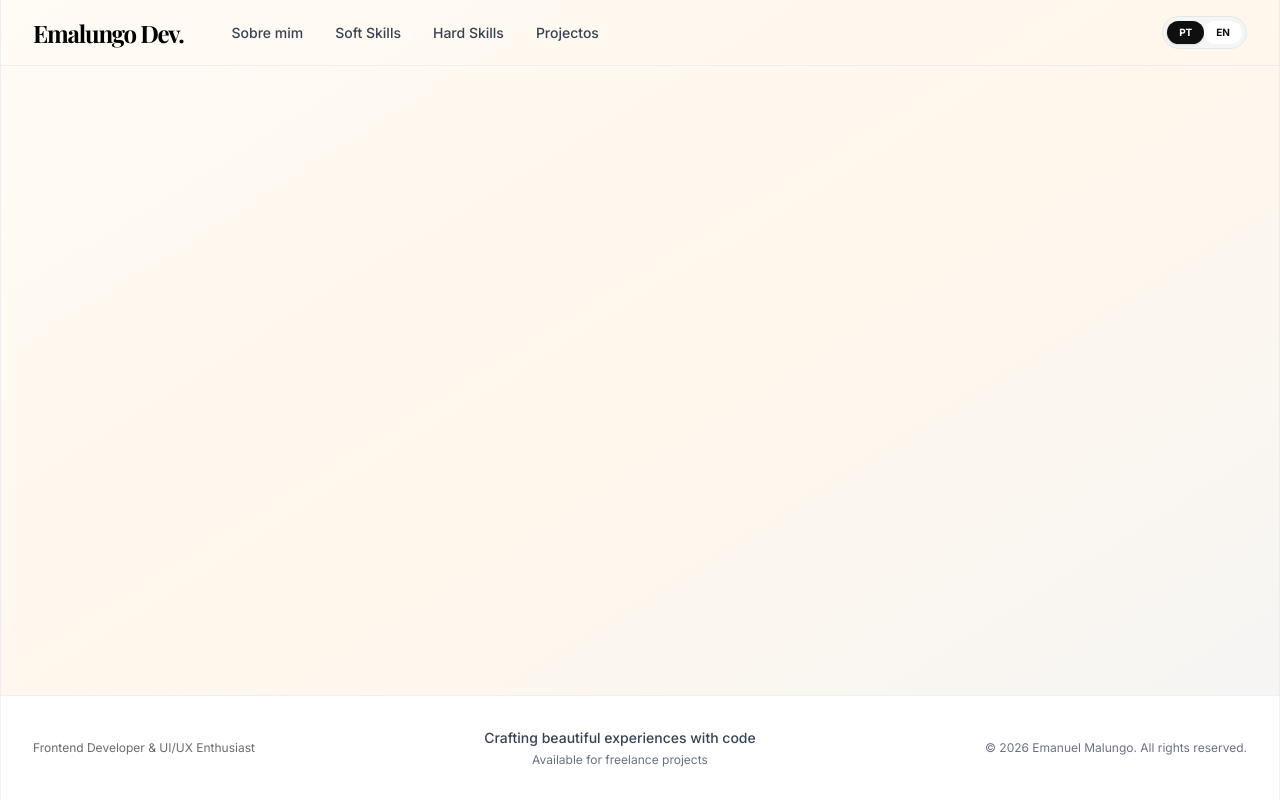
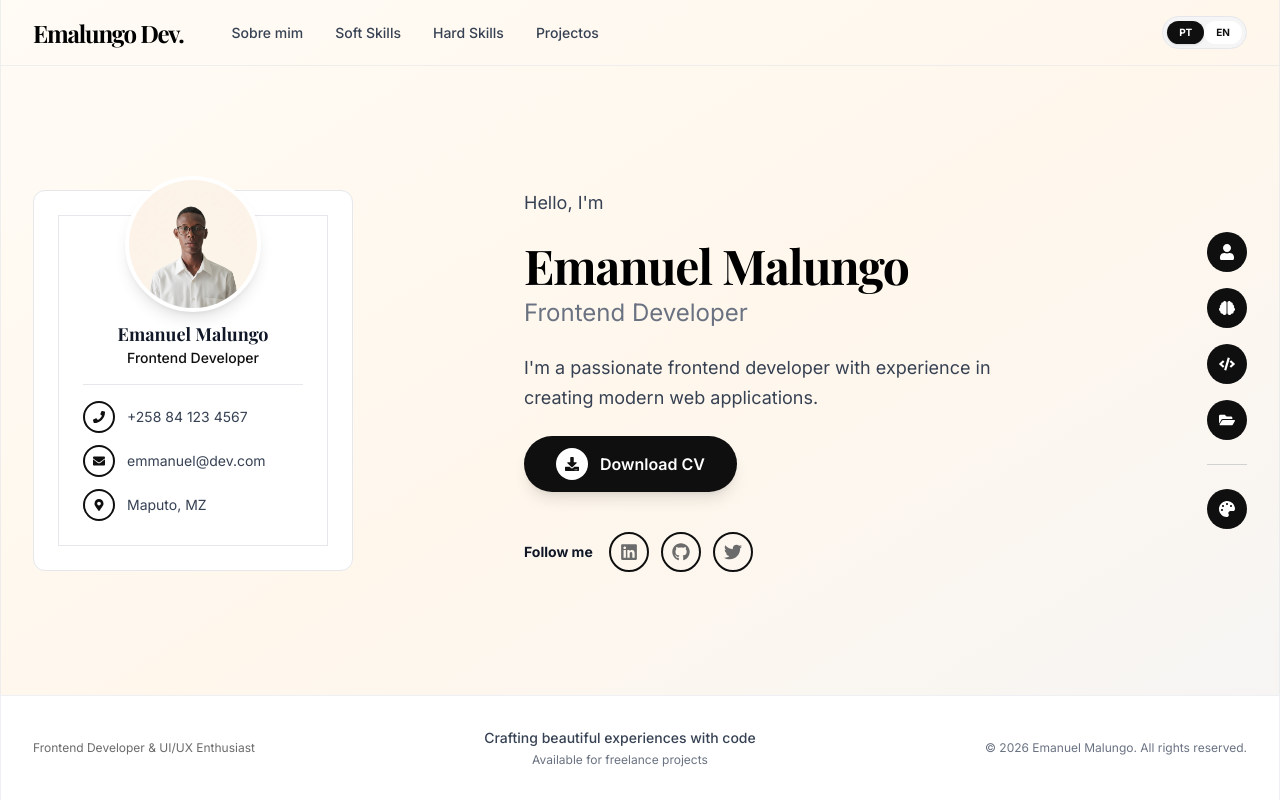
Before and after one commit to emanuel-malungo/emalungo.dev, a Next.js app: page / in a window 1280 px wide. Built offline with nearby package versions, Linux system fonts and the light colour scheme; a web font is replaced by a local one.

Commit message:
Estrutura de código refactor para melhorar a legibilidade e manutenção

```diff
--- a/package.json
+++ b/package.json
@@ -11,7 +11,8 @@
   "dependencies": {
     "next": "16.2.1",
     "react": "19.2.4",
-    "react-dom": "19.2.4"
+    "react-dom": "19.2.4",
+    "react-icons": "^5.6.0"
   },
   "devDependencies": {
     "@tailwindcss/postcss": "^4",
--- a/src/app/page.tsx
+++ b/src/app/page.tsx
@@ -1,12 +1,125 @@
 import Footer from "@/components/layout/Footer";
 import Header from "@/components/layout/Header";
+import avatar from "@/assets/images/avatar.png"
+import Image from "next/image";
+import { FaLinkedin, FaGithub, FaTwitter, FaPhone, FaEnvelope, FaMapMarkerAlt, FaCode, FaPalette, FaDownload, FaUser, FaBrain, FaFolderOpen } from "react-icons/fa"
 
 export default function Home() {
   return (
-	<div className="flex flex-col h-screen w-screen bg-linear-to-br from-primary via-cream to-gray-100">
+    <div className="flex flex-col h-screen w-screen bg-linear-to-br from-primary via-cream to-gray-100">
       <Header />
-      <main className="flex-1 mx-auto w-full md:max-w-7xl md:border-x md:border-gray-200/60 overflow-auto px-4 md:px-0">
+      <main className="flex-1 mx-auto w-full md:max-w-7xl md:border-x md:border-gray-200/60 overflow-auto px-4 md:px-0 flex flex-col items-center justify-center">
+        {/* Main content goes here */}
+        <section className="md:px-8 flex justify-between items-center gap-8 w-full" >
+          {/* Card Avatar */}
+          <div className="bg-white rounded-xl p-6 w-[320px] border border-gray-200 shrink-0" >
+            <div className="flex flex-col items-center text-center space-y-4 border border-gray-200 p-6">
+              {/* Avatar */}
+              <div className="relative -mt-16 mb-2">
+                <div className="w-34 h-34 rounded-full overflow-hidden border-4 border-white shadow-lg bg-white">
+                  <Image src={avatar} alt="Avatar" width={96} height={96} className="w-full h-full object-cover" />
+                </div>
+              </div>
 
+              {/* Info */}
+              <div>
+                <h4 className="text-lg font-bold text-gray-900 font-serif">Emanuel Malungo</h4>
+                <h5 className="text-sm font-medium text-black">Frontend Developer</h5>
+              </div>
+
+              <hr className="w-full border-gray-200" />
+
+              {/* Contact Info with Icons */}
+              <div className="space-y-3 w-full">
+                <div className="flex items-center gap-3 text-sm text-gray-700">
+                  <div className="w-8 h-8 rounded-full border-2 border-black flex items-center justify-center shrink-0">
+                    <FaPhone className="text-black text-xs" />
+                  </div>
+                  <span>+258 84 123 4567</span>
+                </div>
+                <div className="flex items-center gap-3 text-sm text-gray-700">
+                  <div className="w-8 h-8 rounded-full border-2 border-black flex items-center justify-center shrink-0">
+                    <FaEnvelope className="text-black text-xs" />
+                  </div>
+                  <span className="truncate">emmanuel@dev.com</span>
+                </div>
+                <div className="flex items-center gap-3 text-sm text-gray-700">
+                  <div className="w-8 h-8 rounded-full border-2 border-black flex items-center justify-center shrink-0">
+                    <FaMapMarkerAlt className="text-black text-xs" />
+                  </div>
+                  <span>Maputo, MZ</span>
+                </div>
+              </div>
+            </div>
+          </div>
+
+          {/* Main Content */}
+          <div className="flex-1 space-y-6 max-w-lg">
+            <div>
+              <h3 className="text-lg text-gray-700">Hello, I'm</h3>
+            </div>
+
+            <div className="space-y-2">
+              <h1 className="text-5xl font-serif font-bold tracking-tight">Emanuel Malungo</h1>
+              <h4 className="text-2xl text-gray-500">Frontend Developer</h4>
+            </div>
+
+            <p className="text-gray-700 leading-relaxed text-lg">I'm a passionate frontend developer with experience in creating modern web applications.</p>
+
+            <button className="px-8 py-3 bg-black text-white rounded-full font-semibold hover:bg-gray-900 transition-colors shadow-lg flex items-center gap-3">
+              <div className="w-8 h-8 rounded-full bg-white flex items-center justify-center shrink-0">
+                <FaDownload className="text-black text-sm" />
+              </div>
+              Download CV
+            </button>
+
+            {/* Social Links with Icons */}
+            <div className="pt-4 space-y-3">
+              <div className="flex items-center gap-4">
+                <h4 className="text-sm font-bold text-gray-900">Follow me</h4>
+                <ul className="flex gap-3">
+                  <li>
+                    <a href="https://linkedin.com" target="_blank" rel="noopener noreferrer" className="w-10 h-10 rounded-full border-2 border-black bg-transparent text-gray-600 hover:text-black hover:border-black transition-colors flex items-center justify-center">
+                      <FaLinkedin size={18} />
+                    </a>
+                  </li>
+                  <li>
+                    <a href="https://github.com" target="_blank" rel="noopener noreferrer" className="w-10 h-10 rounded-full border-2 border-black bg-transparent text-gray-600 hover:text-gray-900 hover:border-gray-900 transition-colors flex items-center justify-center">
+                      <FaGithub size={18} />
+                    </a>
+                  </li>
+                  <li>
+                    <a href="https://twitter.com" target="_blank" rel="noopener noreferrer" className="w-10 h-10 rounded-full border-2 border-black bg-transparent text-gray-600 hover:text-blue-400 hover:border-blue-400 transition-colors flex items-center justify-center">
+                      <FaTwitter size={18} />
+                    </a>
+                  </li>
+                </ul>
+              </div>
+            </div>
+          </div>
+
+          {/* Sidebar Navigation */}
+          <aside className="flex flex-col gap-4 shrink-0">
+            <button className="w-10 h-10 rounded-full bg-black text-white hover:shadow-lg transition-all hover:scale-110 flex items-center justify-center" title="Sobre mim" aria-label="Sobre mim">
+              <FaUser />
+            </button>
+            <button className="w-10 h-10 rounded-full bg-black text-white hover:shadow-lg transition-all hover:scale-110 flex items-center justify-center" title="Soft Skills" aria-label="Soft Skills">
+              <FaBrain />
+            </button>
+            <button className="w-10 h-10 rounded-full bg-black text-white hover:shadow-lg transition-all hover:scale-110 flex items-center justify-center" title="Hard Skills" aria-label="Hard Skills">
+              <FaCode />
+            </button>
+            <button className="w-10 h-10 rounded-full bg-black text-white hover:shadow-lg transition-all hover:scale-110 flex items-center justify-center" title="Projectos" aria-label="Projectos">
+              <FaFolderOpen />
+            </button>
+
+            <div className="border-t border-gray-300 my-2"></div>
+
+            <button className="w-10 h-10 rounded-full bg-black text-white hover:shadow-lg transition-all hover:scale-110 flex items-center justify-center" title="Creative" aria-label="Creative">
+              <FaPalette />
+            </button>
+          </aside>
+        </section>
       </main>
       <Footer />
     </div>
```
Also changed, not shown: src/assets/images/avatar.png (added), 1 other file (tests, documents, lock files or other folders).
